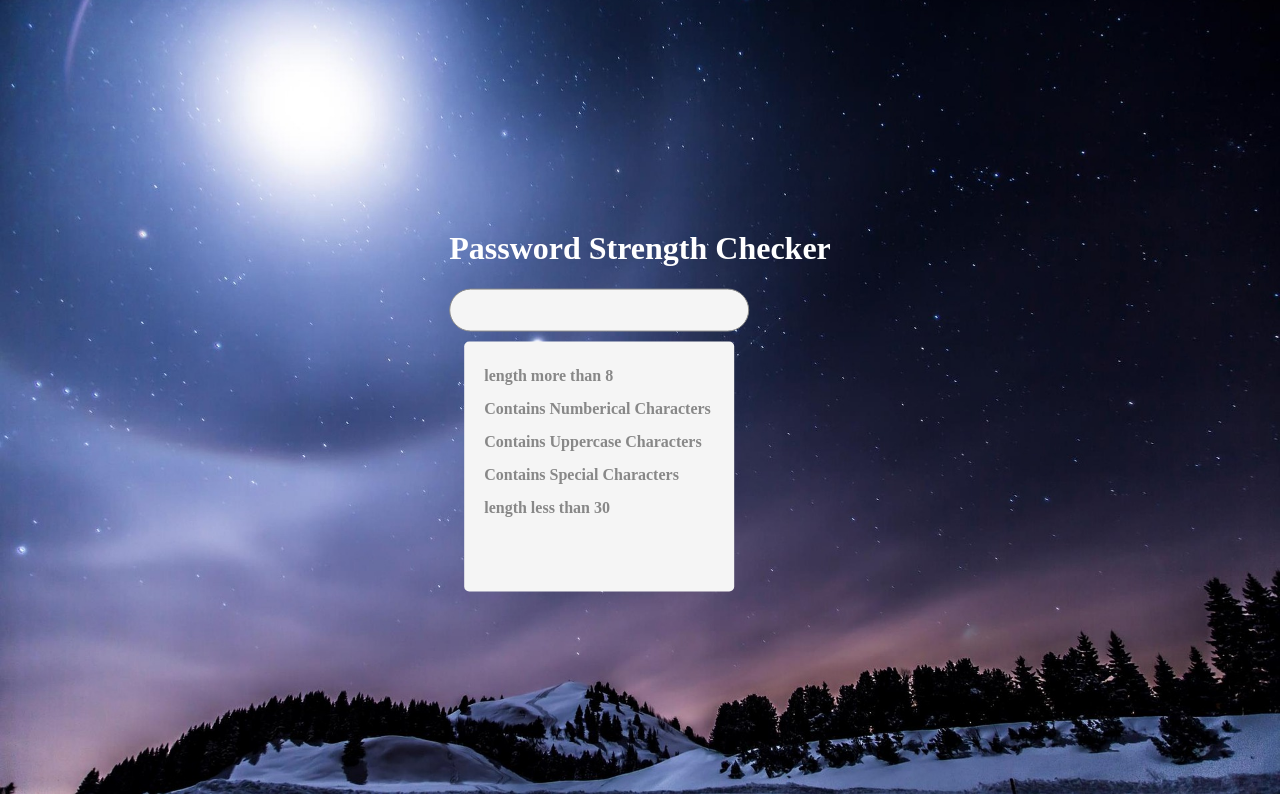
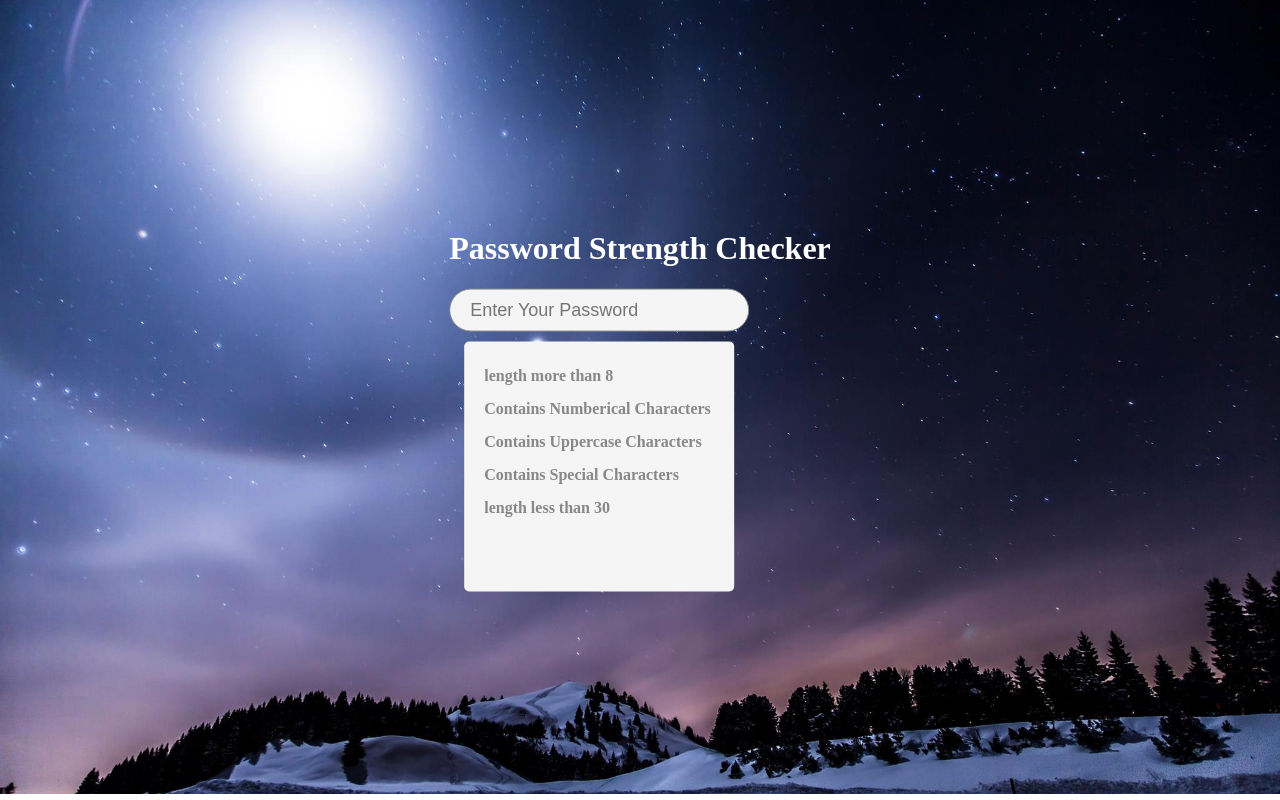
Before and after one commit to MeganusWesker/Password-Validation, a plain HTML site: page index.html in a window 1280 px wide. Drawn offline with Linux system fonts and the light colour scheme.

Commit message:
Update index.html

```diff
--- a/index.html
+++ b/index.html
@@ -14,7 +14,7 @@
       <h1> Password Strength Checker </h1>
         <div class="form">
           <div class="form-element">
-            <input type="password" id="password-area">
+            <input type="password" id="password-area"placeholder="Enter Your Password">
             <div class="toggle">
               <i class="fa fa-eye"></i>
               <i class="fa fa-eye-slash"></i>
```
